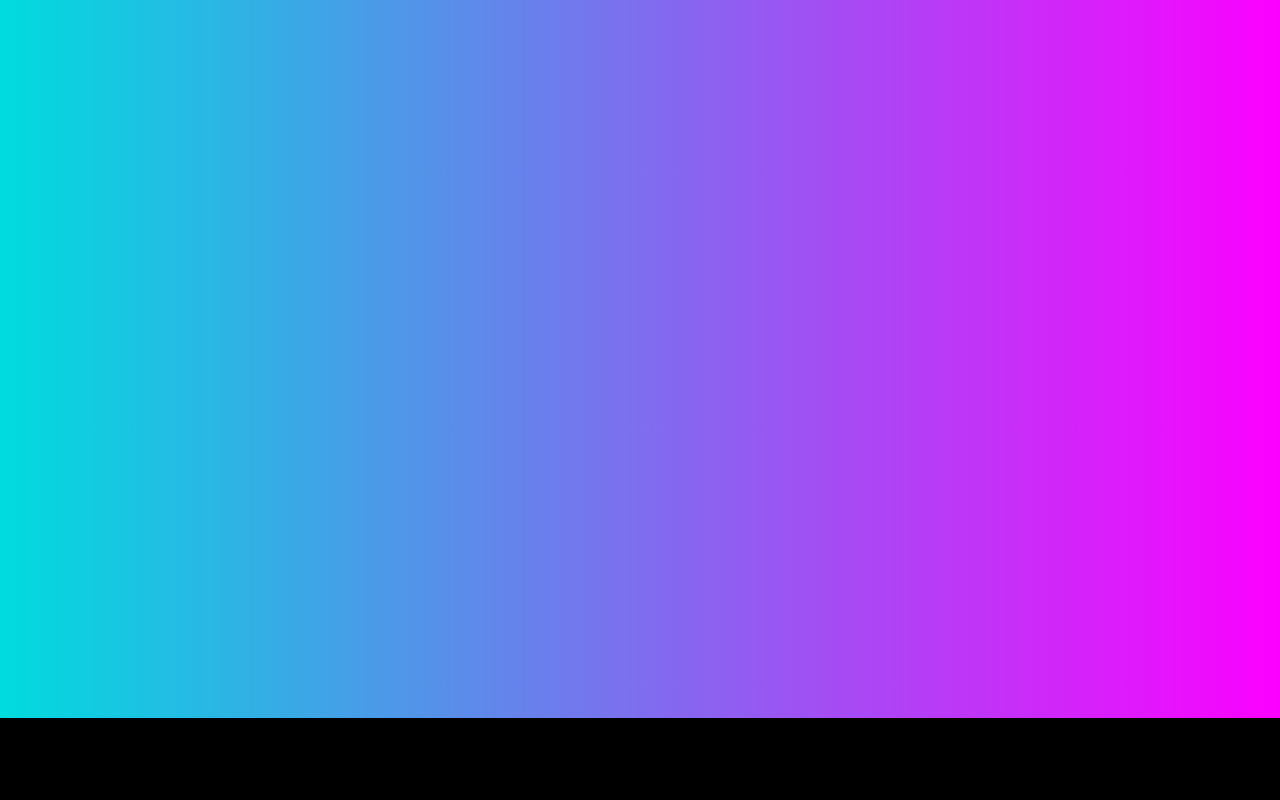
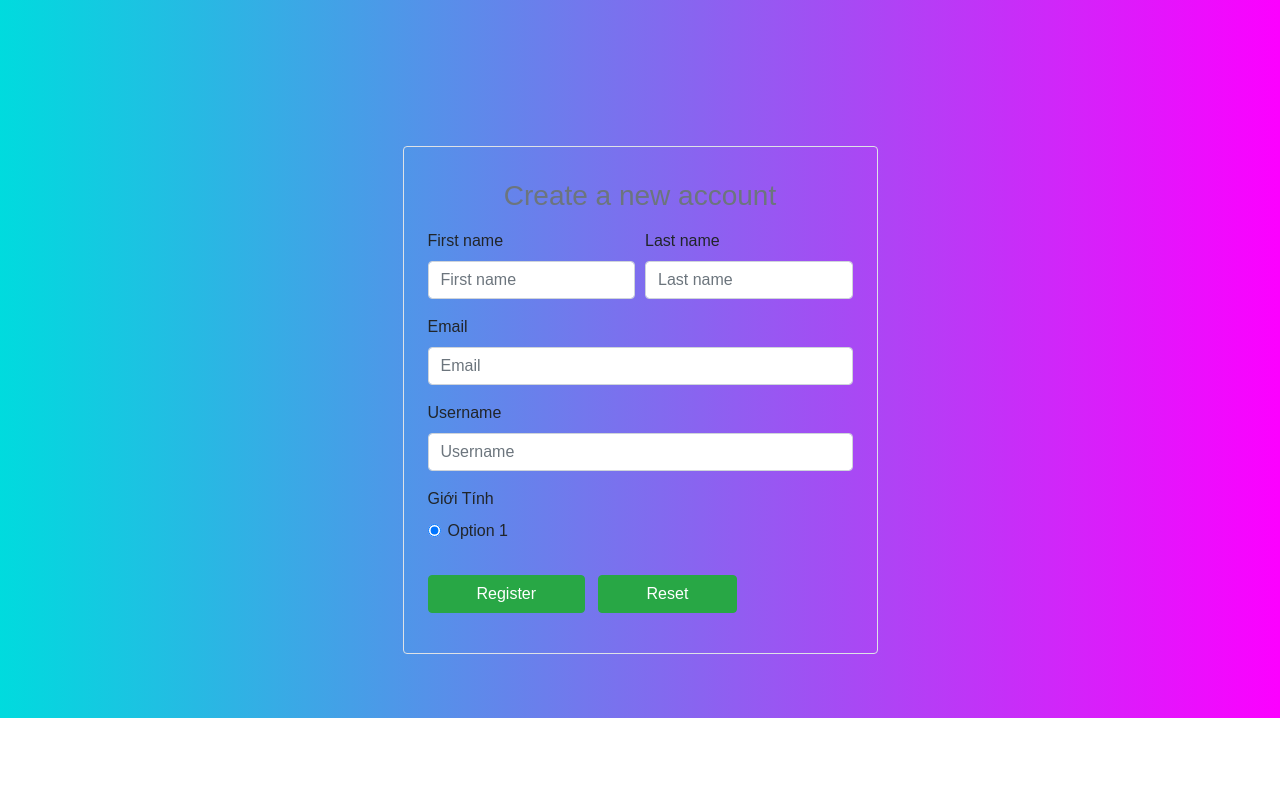
Before and after one commit to MVNgoc/Project_Final_Android, a PHP site: page /addstaff.php in a window 1280 px wide. Shown: the part 82-882 px from the top of the page. Before the commit the page ends 800 px from the top, so only its background shows below. Run offline with PHP 8.4, Linux system fonts and the light colour scheme; the visitor is signed in with stand-in values (Sample User, id 1).

Commit message:
addstaff update

```diff
--- a/51900147_MaiVanNgoc-51900145_PhamHungNghia-51900200_NguyenThanhSon/www/addstaff.php
+++ b/51900147_MaiVanNgoc-51900145_PhamHungNghia-51900200_NguyenThanhSon/www/addstaff.php
@@ -5,7 +5,7 @@
         header('Location: login.php');
         exit();
     }
-
+	require_once('./admin/db.php');
 ?>
 
 <!DOCTYPE html>
@@ -57,6 +57,55 @@
 		</footer>
 	</div>
 
+	<div class="container">
+        <div class="row justify-content-center">
+            <div class="col-xl-5 col-lg-6 col-md-8 border my-5 p-4 rounded mx-3">
+                <h3 class="text-center text-secondary mt-2 mb-3 mb-3">Create a new account</h3>
+                <form method="post" action="" novalidate>
+                    <div class="form-row">
+                        <div class="form-group col-md-6">
+                            <label for="firstname">First name</label>
+                            <input value="" name="first" required class="form-control" type="text" placeholder="First name" id="firstname">
+                        </div>
+                        <div class="form-group col-md-6">
+                            <label for="lastname">Last name</label>
+                            <input value="" name="last" required class="form-control" type="text" placeholder="Last name" id="lastname">
+                            <div class="invalid-tooltip">Last name is required</div>
+                        </div>
+                    </div>
+                    <div class="form-group">
+                        <label for="email">Email</label>
+                        <input value="" name="email" required class="form-control" type="email" placeholder="Email" id="email">
+                    </div>
+                    <div class="form-group">
+                        <label for="user">Username</label>
+                        <input value="" name="user" required class="form-control" type="text" placeholder="Username" id="user">
+                        <div class="invalid-feedback">Please enter your username</div>
+                    </div>
+					<div class="form-group">
+						<label for="sex">Giới Tính</label>
+						<div class="form-check">
+							<input type="radio" class="form-check-input" id="radio1" name="optradio" value="option1" checked>Option 1
+  							<label class="form-check-label" for="radio1"></label>
+						</div>
+					</div>
+
+                    <div class="form-group">
+                        <?php
+                            if (!empty($error)) {
+                                echo "<div class='alert alert-danger'>$error</div>";
+                            }
+                        ?>
+                        <button type="submit" class="btn btn-success px-5 mt-3 mr-2">Register</button>
+                        <button type="reset" class="btn btn-success px-5 mt-3 mr-2">Reset</button>
+                    </div>
+                </form>
+
+            </div>
+        </div>
+
+    </div>
+
 	<script src="https://ajax.googleapis.com/ajax/libs/jquery/3.5.1/jquery.min.js"></script>
 	<script src="https://cdnjs.cloudflare.com/ajax/libs/popper.js/1.16.0/umd/popper.min.js"></script>
 	<script src="https://maxcdn.bootstrapcdn.com/bootstrap/4.5.2/js/bootstrap.min.js"></script>
--- a/51900147_MaiVanNgoc-51900145_PhamHungNghia-51900200_NguyenThanhSon/www/admin/db.php
+++ b/51900147_MaiVanNgoc-51900145_PhamHungNghia-51900200_NguyenThanhSon/www/admin/db.php
@@ -48,4 +48,22 @@
             return array('code' => 0, 'error' => '', 'data' => $data);
         }
 	}
+
+    function is_username_exists($username){
+        $sql = 'select username from account where username=?';
+        $conn = open_database();
+
+        $stm = $conn->prepare($sql);
+        $stm->bind_param('s',$username);
+        if(!$stm->execute()){
+            die('Query error: ' . $stm->error);
+        }
+
+        $result = $stm->get_result();
+        if($result->num_rows > 0){
+            return true;
+        }else{
+            return false;
+        }
+    }
 ?>
```
